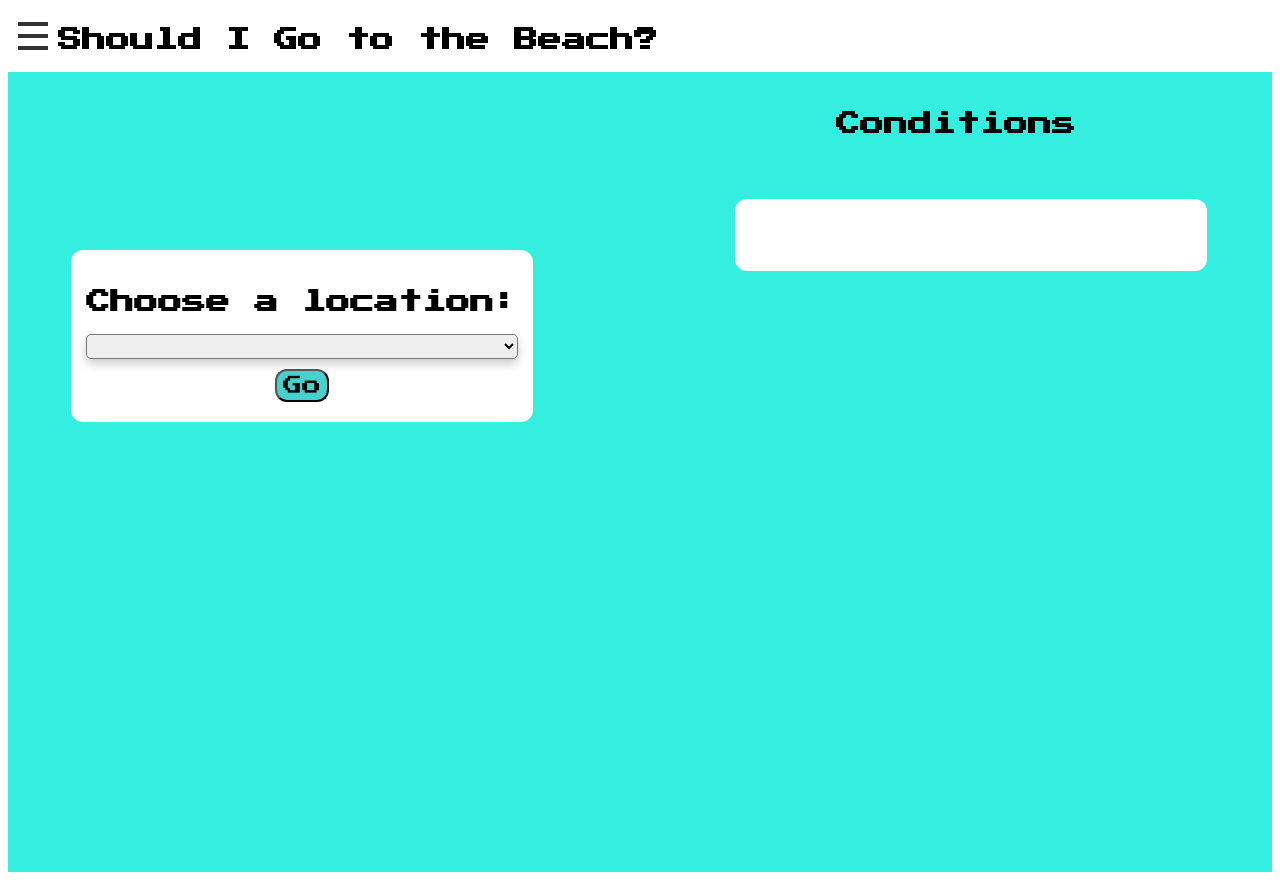
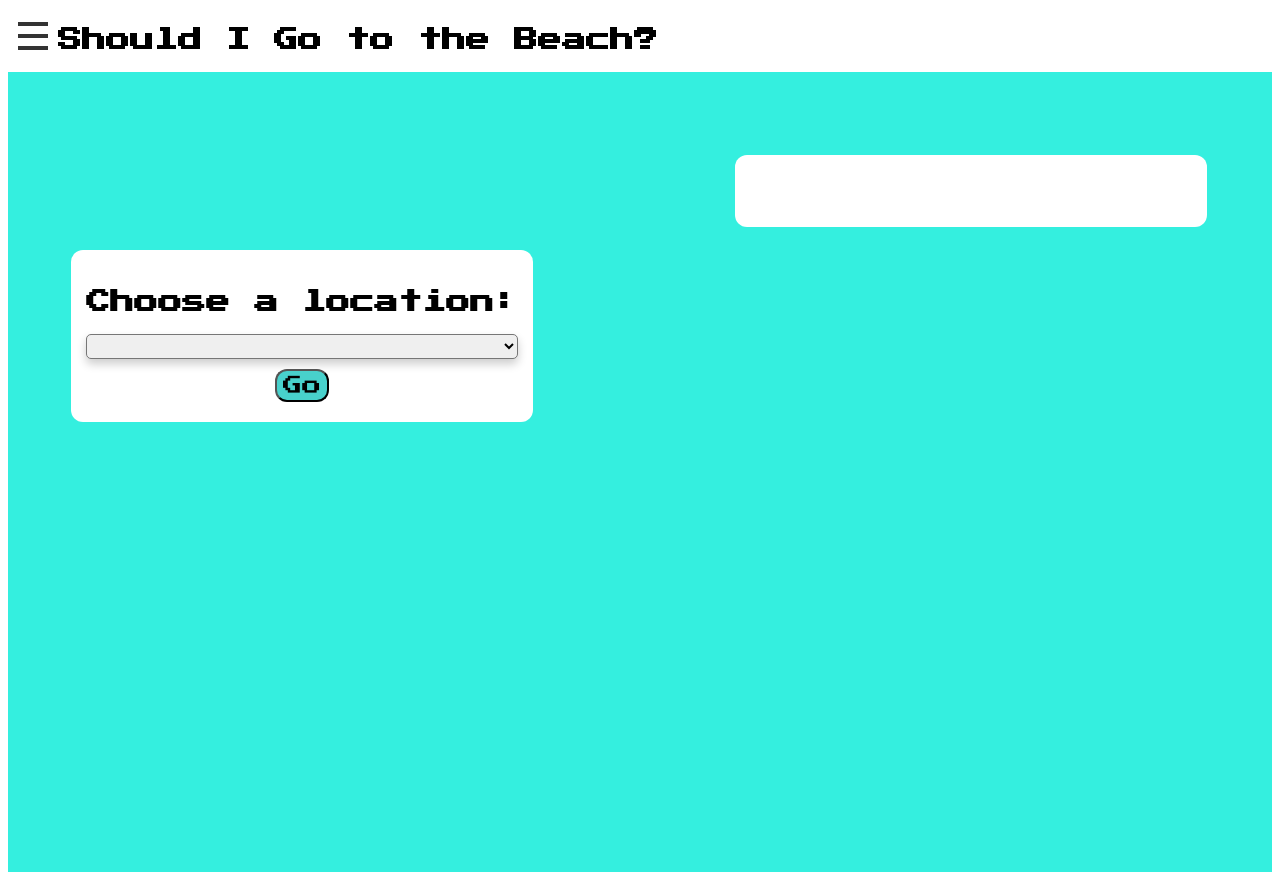
Before and after one commit to ellahey/beachweather, a website: page public/index.html in a window 1280 px wide. Drawn offline with Linux system fonts and the light colour scheme; no server answers.

```diff
--- a/public/frontend.js
+++ b/public/frontend.js
@@ -48,9 +48,6 @@
                         if (!response.ok) {
                             throw new Error('Network response was not ok');
                         }
-
-                        /* })
-                         .then(() => {*/
                         fetch(`/api/details`)
                             .then(response => {
                                 if (!response.ok) {
--- a/public/index.html
+++ b/public/index.html
@@ -48,7 +48,6 @@
 
     <div class="split" id="right">
         <div class="conditions">
-            <h2>Conditions</h2>
             <div class="text-container">
                 <p class="weather_text" id="weatherText"></p>
                 <div id="weather-icon">
```
Also changed, not shown: public/styling.css (line endings or trailing spaces).
